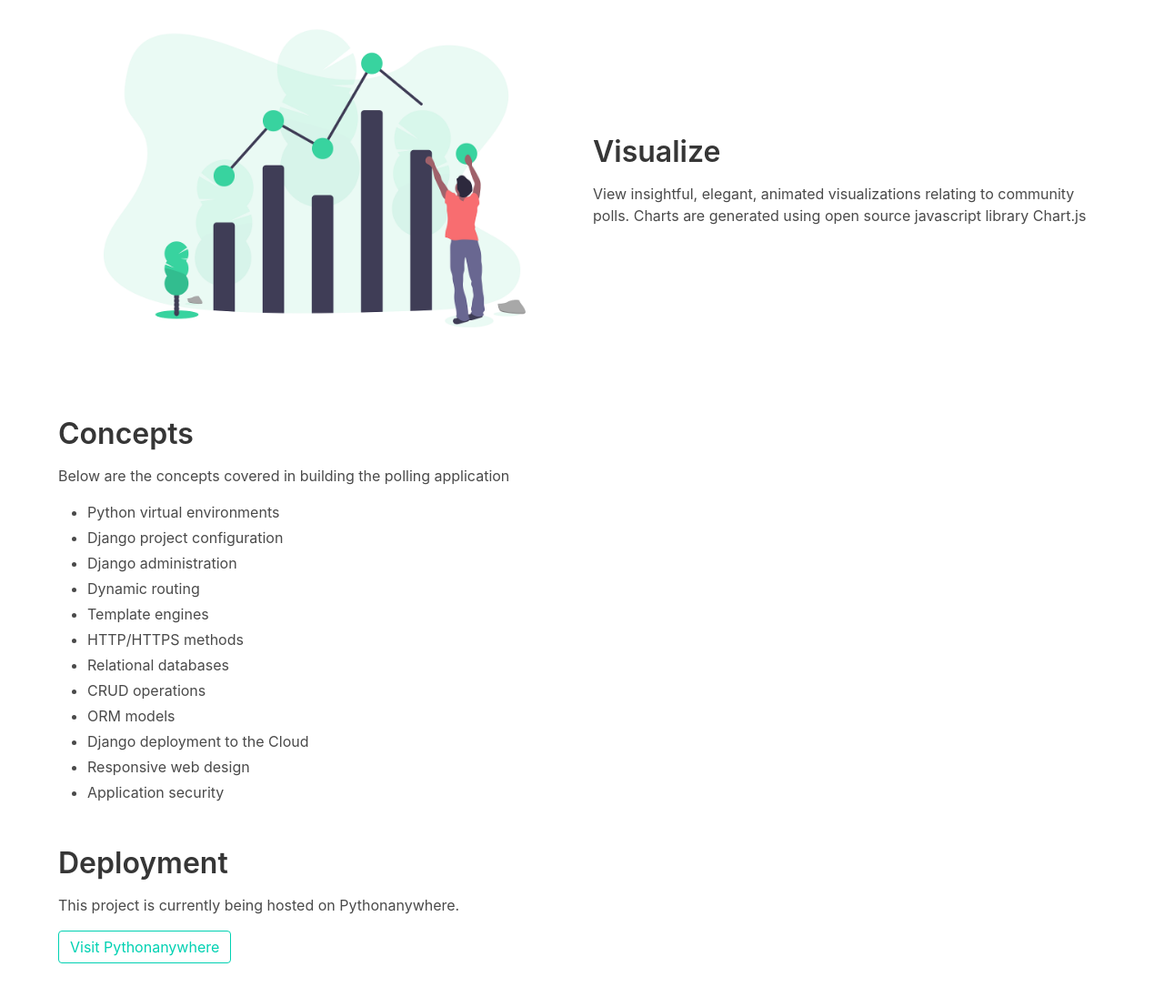
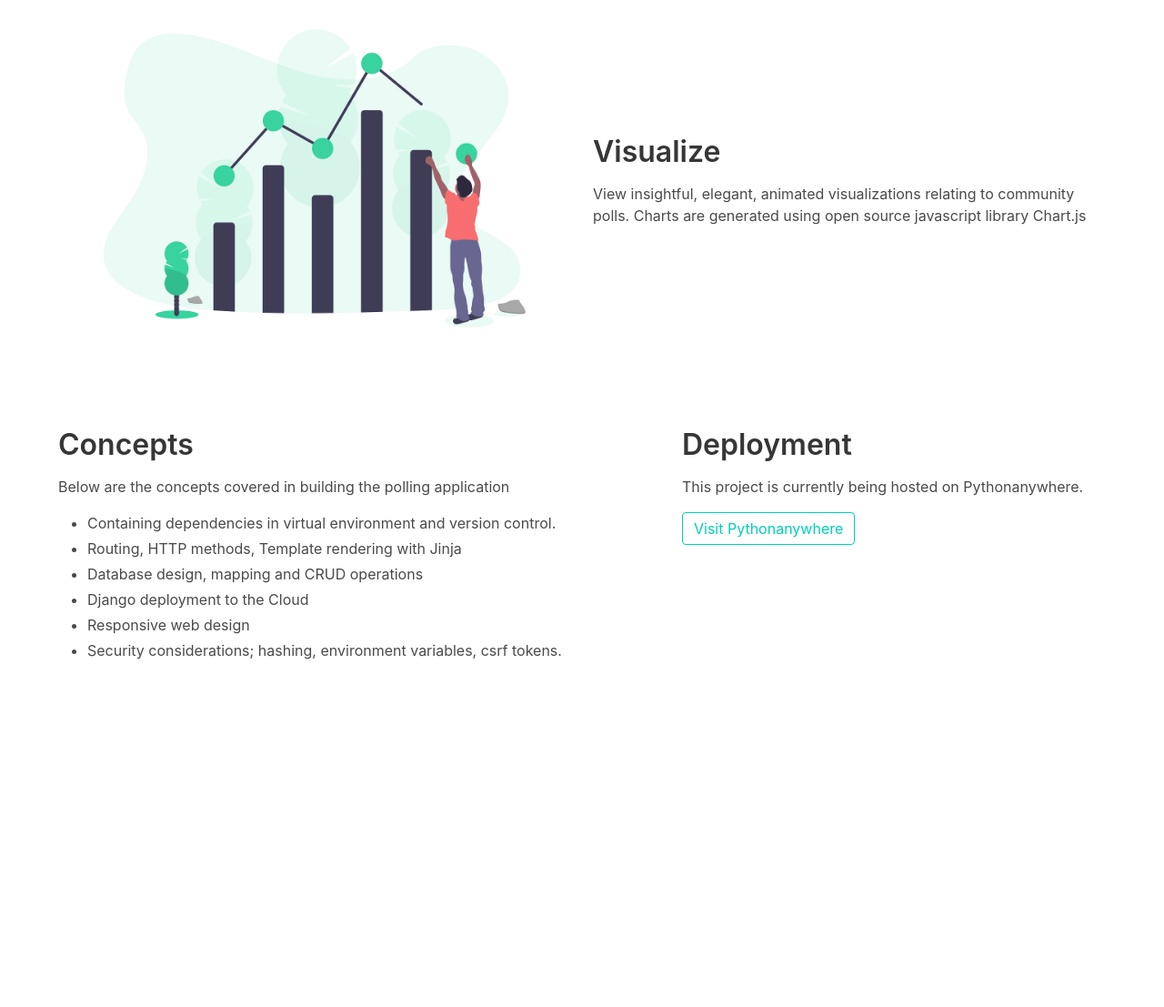
Before and after one commit to danielc92/django-docs-tutorial, a Django app: page / in a window 1280 px wide. Shown: the part 1629-2736 px from the top of the page at 91% size. After the commit the page ends 2354 px from the top, so only its background shows below. Run offline with Django 3.2, Linux system fonts and the light colour scheme; parts of the project's set-up code (start-up, migrations or seed data) failed here and were passed over; some libraries are stand-ins or nearby versions.

Commit message:
Changes to Concepts

```diff
--- a/templates/index.html
+++ b/templates/index.html
@@ -68,26 +68,24 @@
 					</div>
 			</article>
 
+			<article class="columns">
+				<div class="column is-7">
 					<div class="" style="margin-top: 3rem;">
 						<div class="content">
 							<h1>Concepts</h1>
 							<p>Below are the concepts covered in building the polling application</p>
 							<ul>
-							<li>Python virtual environments</li>
-							<li>Django project configuration</li>
-							<li>Django administration</li>
-							<li>Dynamic routing</li>
-							<li>Template engines</li>
-							<li>HTTP/HTTPS methods</li>
-							<li>Relational databases</li>
-							<li>CRUD operations</li>
-							<li>ORM models</li>
+								<li>Containing dependencies in virtual environment and version control.</li>
+								<li>Routing, HTTP methods, Template rendering with Jinja</li>
+								<li>Database design, mapping and CRUD operations</li>
 								<li>Django deployment to the Cloud</li>
 								<li>Responsive web design</li>
-							<li>Application security</li>
+								<li>Security considerations; hashing, environment variables, csrf tokens.</li>
 							</ul>
 					</div>
 				</div>
+				</div>
+				<div class="column is-5">
 					<div class="" style="margin-top: 3rem;">
 						<div class="content">
 								<h1>Deployment</h1>
@@ -95,6 +93,11 @@
 								<p><a class="button is-primary is-outlined" href="https://www.pythonanywhere.com/">Visit Pythonanywhere</a></p>
 						</div>
 				</div>
+				</div>
+			</article>
+
+
+
 	</section>
 </section>
 
```
Lines whose indentation alone changed are shown as unchanged.
